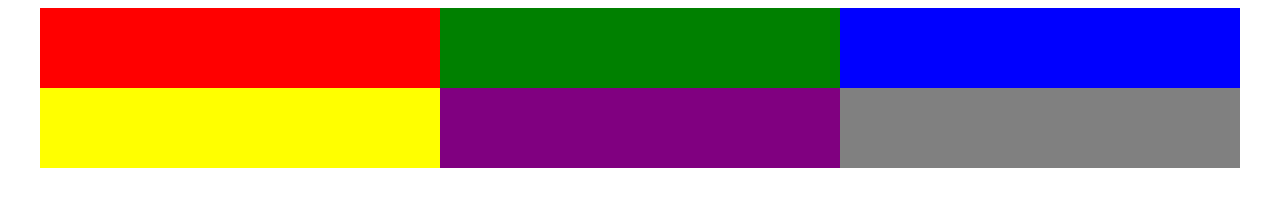
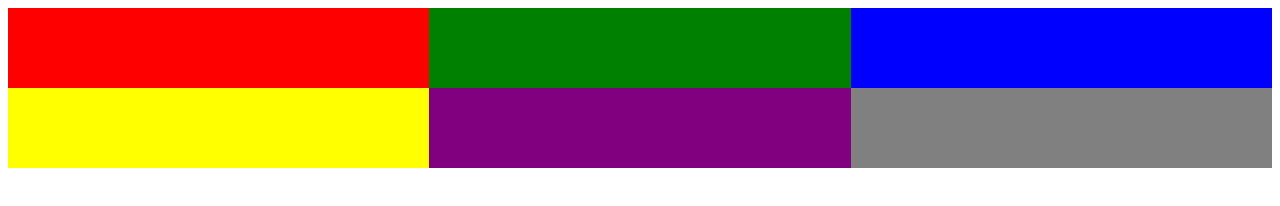
Before and after one commit to agastyra/alta, a plain HTML site: page latihan1.html in a window 1280 px wide. Drawn offline with Linux system fonts and the light colour scheme.

Commit message:
add flex-grow

```diff
--- a/style.css
+++ b/style.css
@@ -1,31 +1,36 @@
 #red {
     background-color: red;
+    flex-grow: 1;
 }
 
 #green {
     background-color: green;
+    flex-grow: 1;
 }
 
 #blue {
     background-color: blue;
+    flex-grow: 1;
 }
 
 #yellow {
     background-color: yellow;
+    flex-grow: 1;
 }
 
 #purple {
     background-color: purple;
+    flex-grow: 1;
 }
 
 #grey {
     background-color: grey;
+    flex-grow: 1;
 }
 
 .container {
     display: flex;
     flex-wrap: wrap;
-    justify-content: center;
 }
 
 .content {
```
